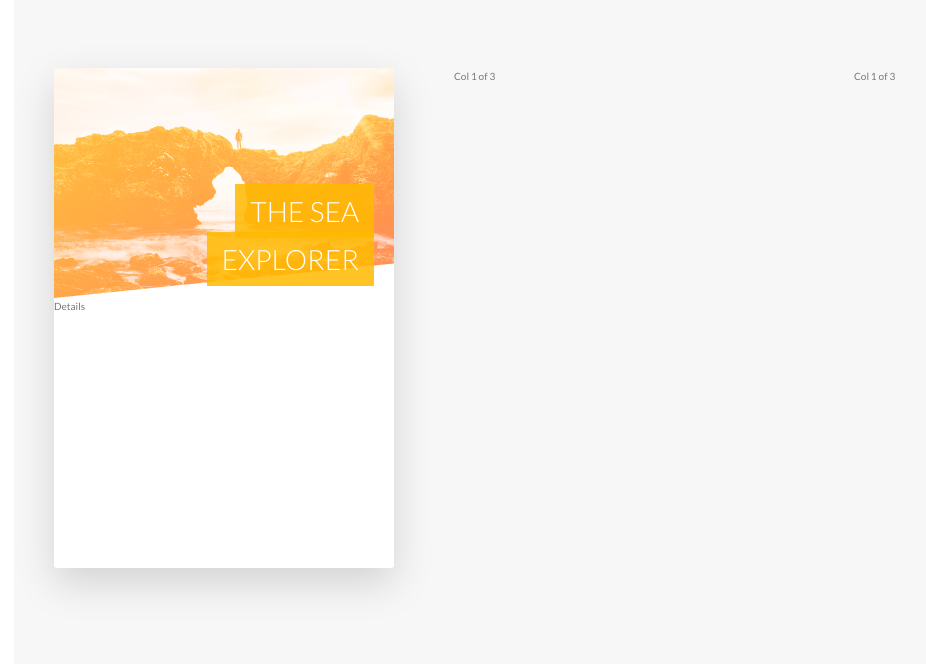
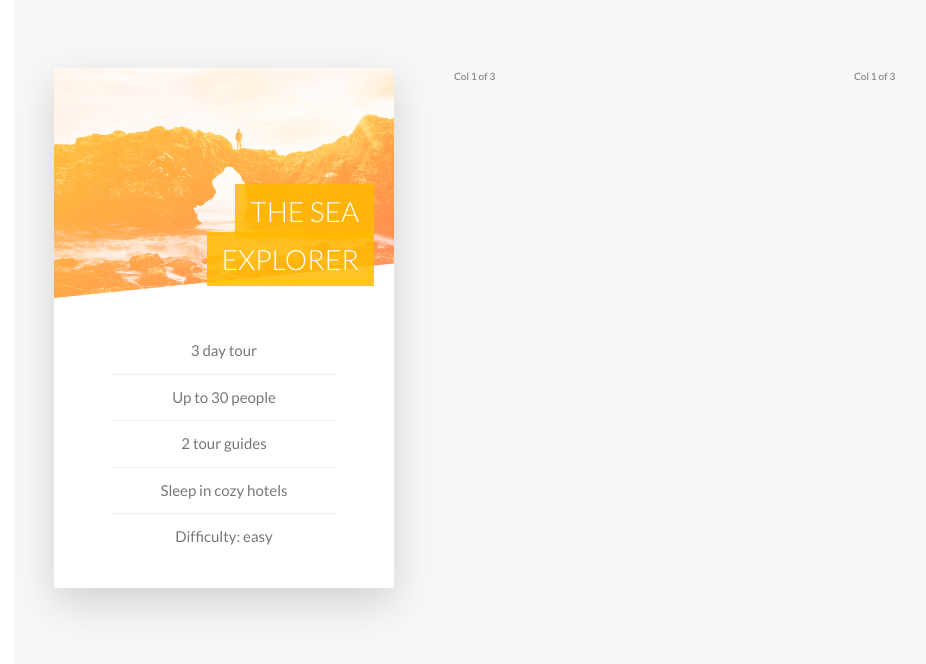
Before and after one commit to crypto-jones/Advanced-CSS-SASS, a website: page Natours/starter/index.html in a window 1280 px wide. Shown: the part 2405-3069 px from the top of the page, without its empty margins (16-942 px from the left). Drawn offline with Linux system fonts and the light colour scheme.

Commit message:
Style front of card

```diff
--- a/Natours/starter/index.html
+++ b/Natours/starter/index.html
@@ -160,7 +160,13 @@
                   </span>
                 </h4>
                 <div class="card__details">
-                  Details
+                  <ul>
+                    <li>3 day tour</li>
+                    <li>Up to 30 people</li>
+                    <li>2 tour guides</li>
+                    <li>Sleep in cozy hotels</li>
+                    <li>Difficulty: easy</li>
+                  </ul>
                 </div>
               </div>
               <div class="card__side card__side--back card__side--back-1">
--- a/Natours/starter/sass/abstracts/_variables.scss
+++ b/Natours/starter/sass/abstracts/_variables.scss
@@ -9,6 +9,7 @@ $color-tertiary-light: #2998ff;
 $color-tertiary-dark: #5643fa;
 
 $color-grey-light-1: #f7f7f7;
+$color-grey-light-2: #eee;
 
 $color-grey-dark: #777;
 $color-white: #fff;
--- a/Natours/starter/sass/components/_card.scss
+++ b/Natours/starter/sass/components/_card.scss
@@ -3,10 +3,10 @@
   perspective: 150rem;
   -moz-perspective: 150rem;
   position: relative;
-  height: 50rem;
+  height: 52rem;
 
   &__side {
-    height: 50rem;
+    height: 52rem;
     transition: all 0.8s ease;
     position: absolute;
     top: 0;
@@ -92,4 +92,24 @@
       );
     }
   }
+
+  &__details {
+    padding: 3rem;
+
+    ul {
+      list-style: none;
+      width: 80%;
+      margin: 0 auto;
+
+      li {
+        text-align: center;
+        font-size: 1.5rem;
+        padding: 1rem;
+
+        &:not(:last-child) {
+          border-bottom: 1px solid $color-grey-light-2;
+        }
+      }
+    }
+  }
 }
```
Also changed, not shown: Natours/starter/css/style.css.
